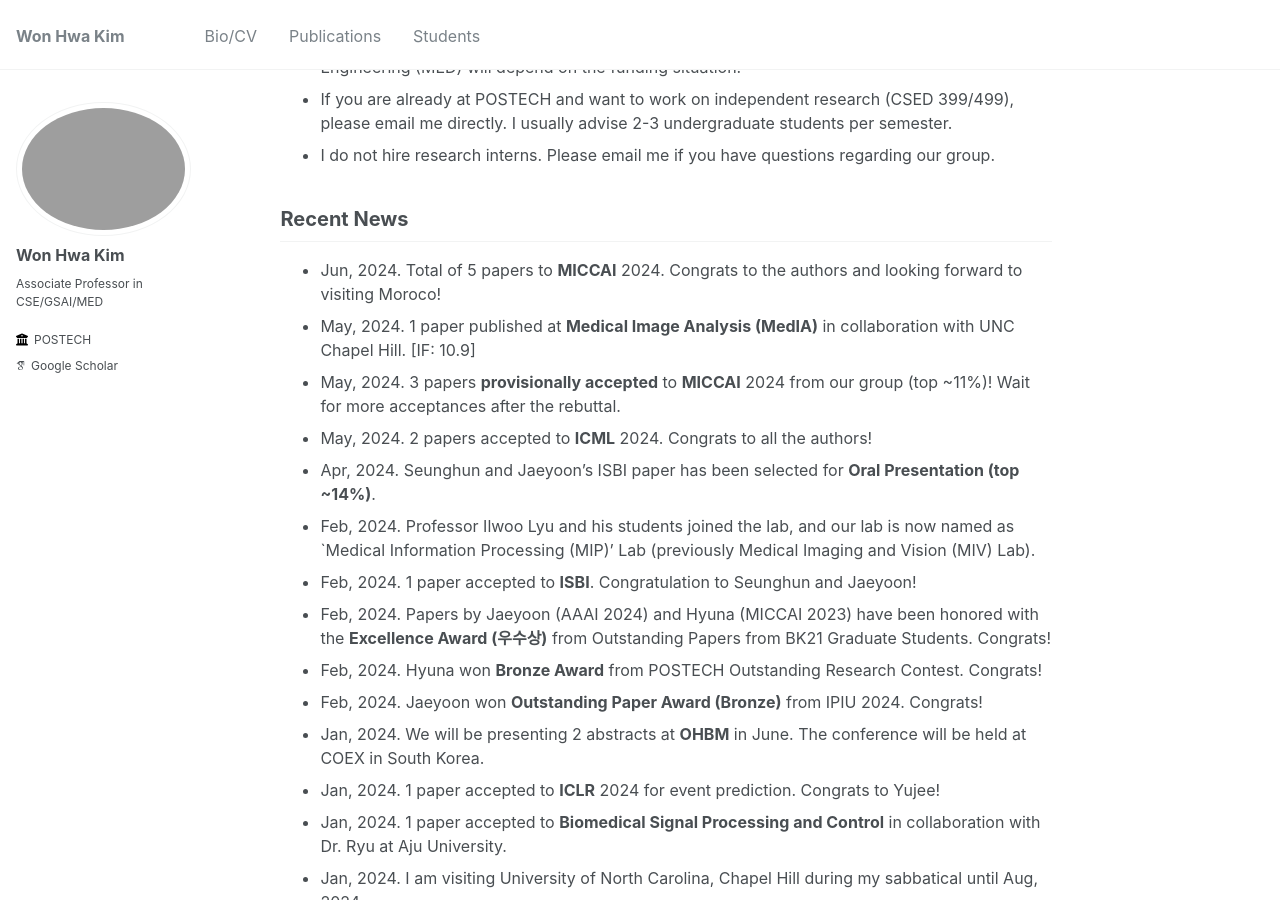
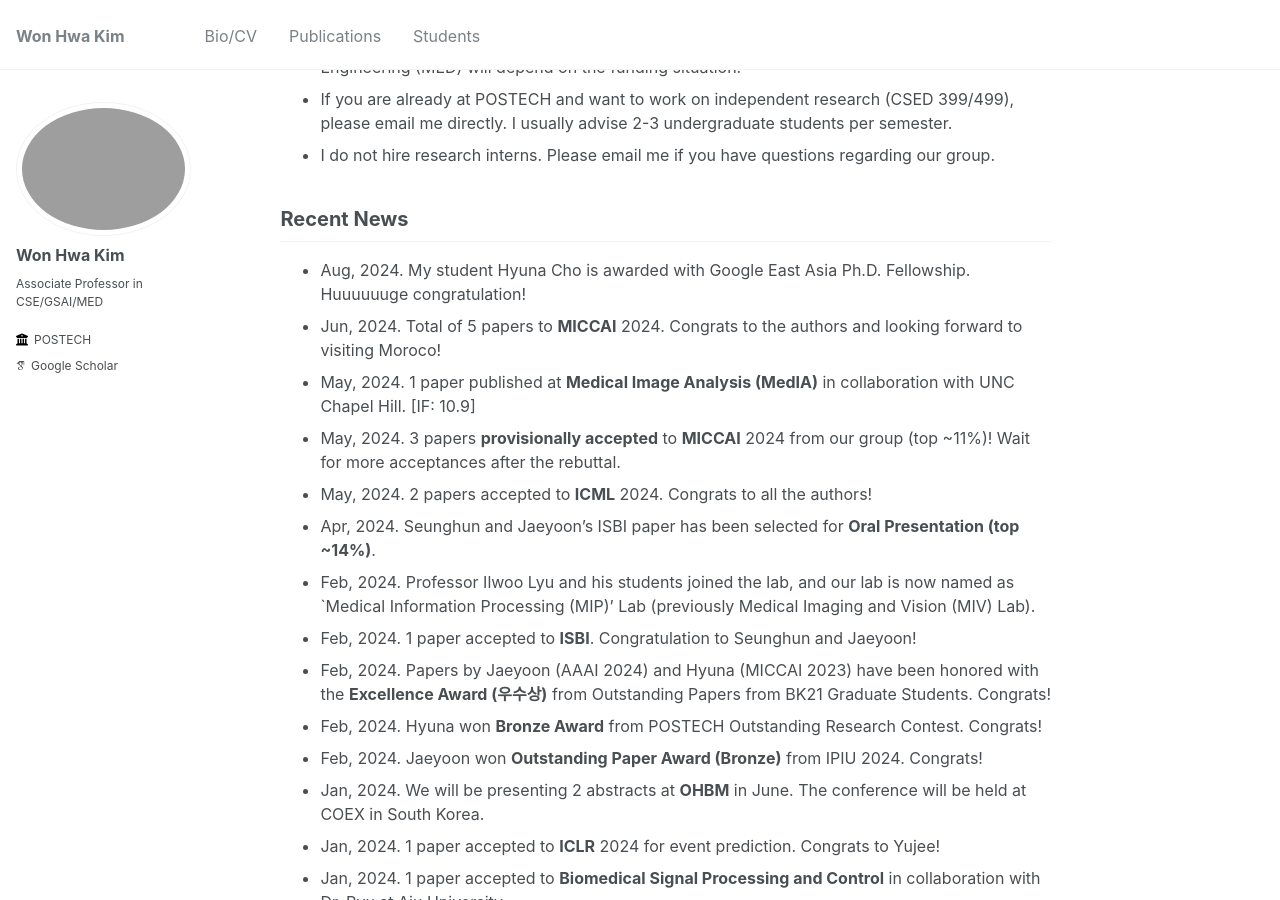
Before and after one commit to wwplato/wwplato.github.io, a Jekyll site: the page built from _pages/about.md, in a window 1280 px wide and 900 px high, scrolled down 620 px. Built offline with Jekyll 4.4.1, drawn with Linux system fonts in a browser that asks for light colours; some web fonts are replaced.

Commit message:
Update about.md

```diff
--- a/_pages/about.md
+++ b/_pages/about.md
@@ -32,6 +32,7 @@ I am always looking for highly **self-motivated** students with long term goals.
 
 Recent News
 -----
+* Aug, 2024. My student Hyuna Cho is awarded with Google East Asia Ph.D. Fellowship. Huuuuuuge congratulation!
 * Jun, 2024. Total of 5 papers to **MICCAI** 2024. Congrats to the authors and looking forward to visiting Moroco!
 * May, 2024. 1 paper published at **Medical Image Analysis (MedIA)** in collaboration with UNC Chapel Hill. [IF: 10.9]
 * May, 2024. 3 papers **provisionally accepted** to **MICCAI** 2024 from our group (top ~11%)! Wait for more acceptances after the rebuttal.
```
